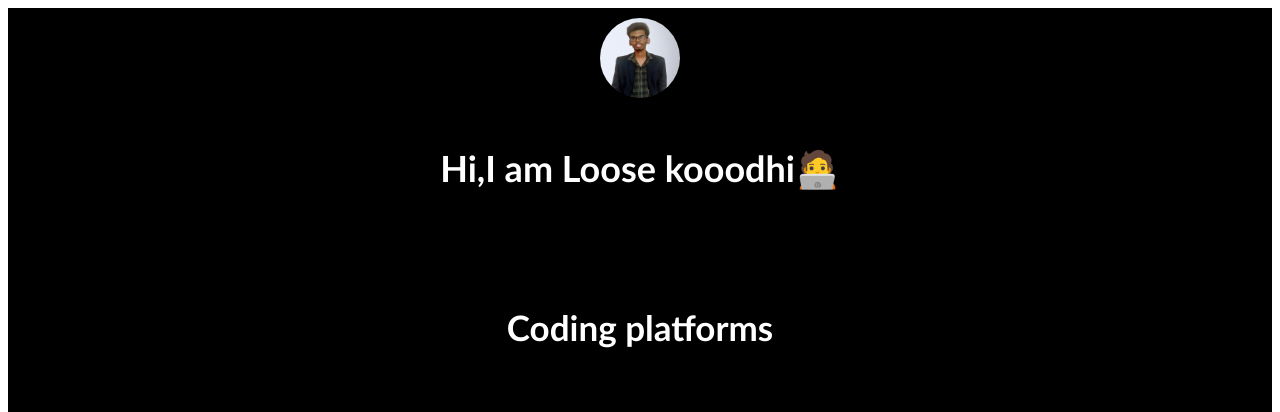
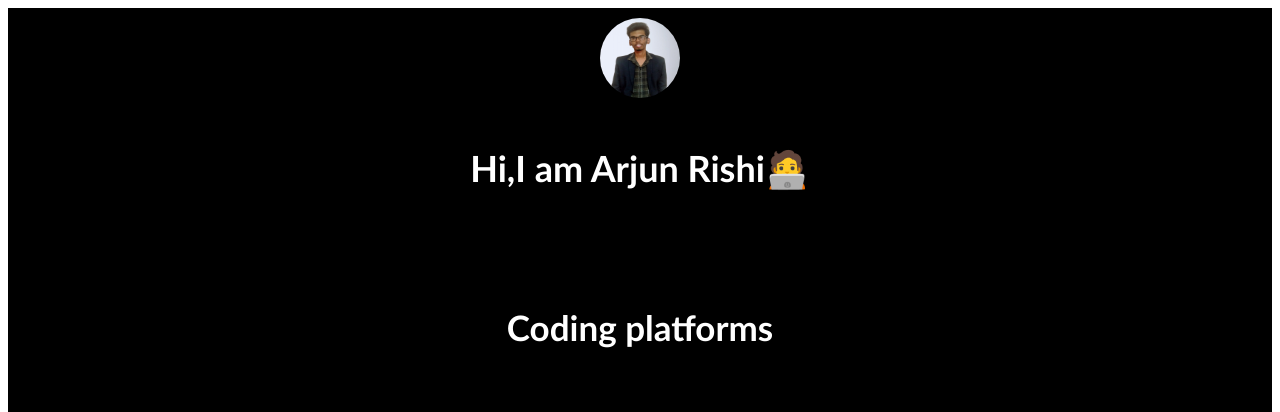
Before and after one commit to arjun-rishi-2004/Landing-page-deployed, a plain HTML site: page index.html in a window 1280 px wide. Shown: the top 412 px of the page. Drawn offline with Linux system fonts and the light colour scheme.

Commit message:
Update index.html

```diff
--- a/index.html
+++ b/index.html
@@ -160,7 +160,7 @@ h4{
 <div class="personal">
     <img src="logos/profile.JPG" alt="" class="profile">
     <div class="personal-info">
-        <h4>Hi,I am Loose kooodhi🧑‍💻</h4>
+        <h4>Hi,I am Arjun Rishi🧑‍💻</h4>
         <!-- <h4>Computer Science Engineer</h4> -->
     </div>
 
```
